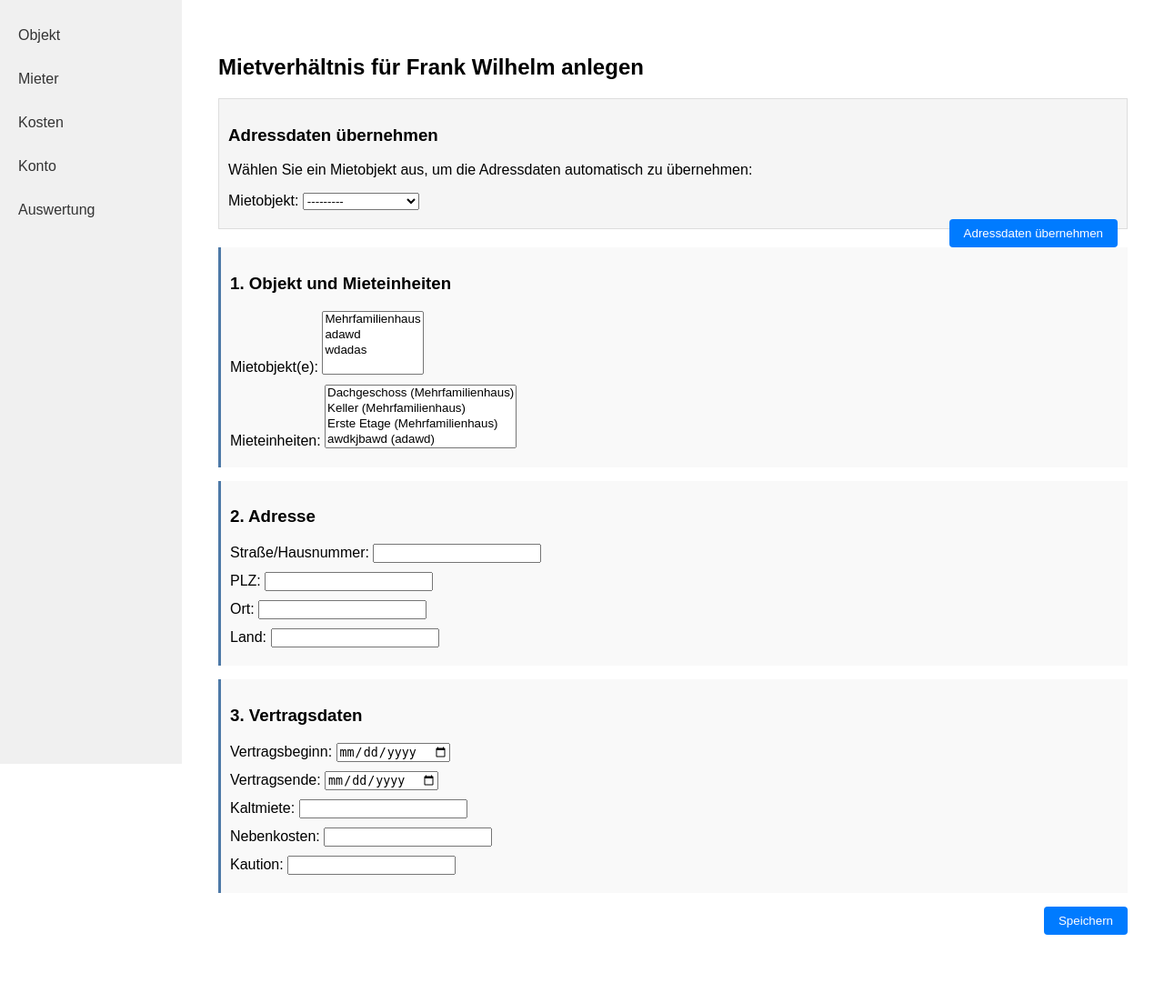
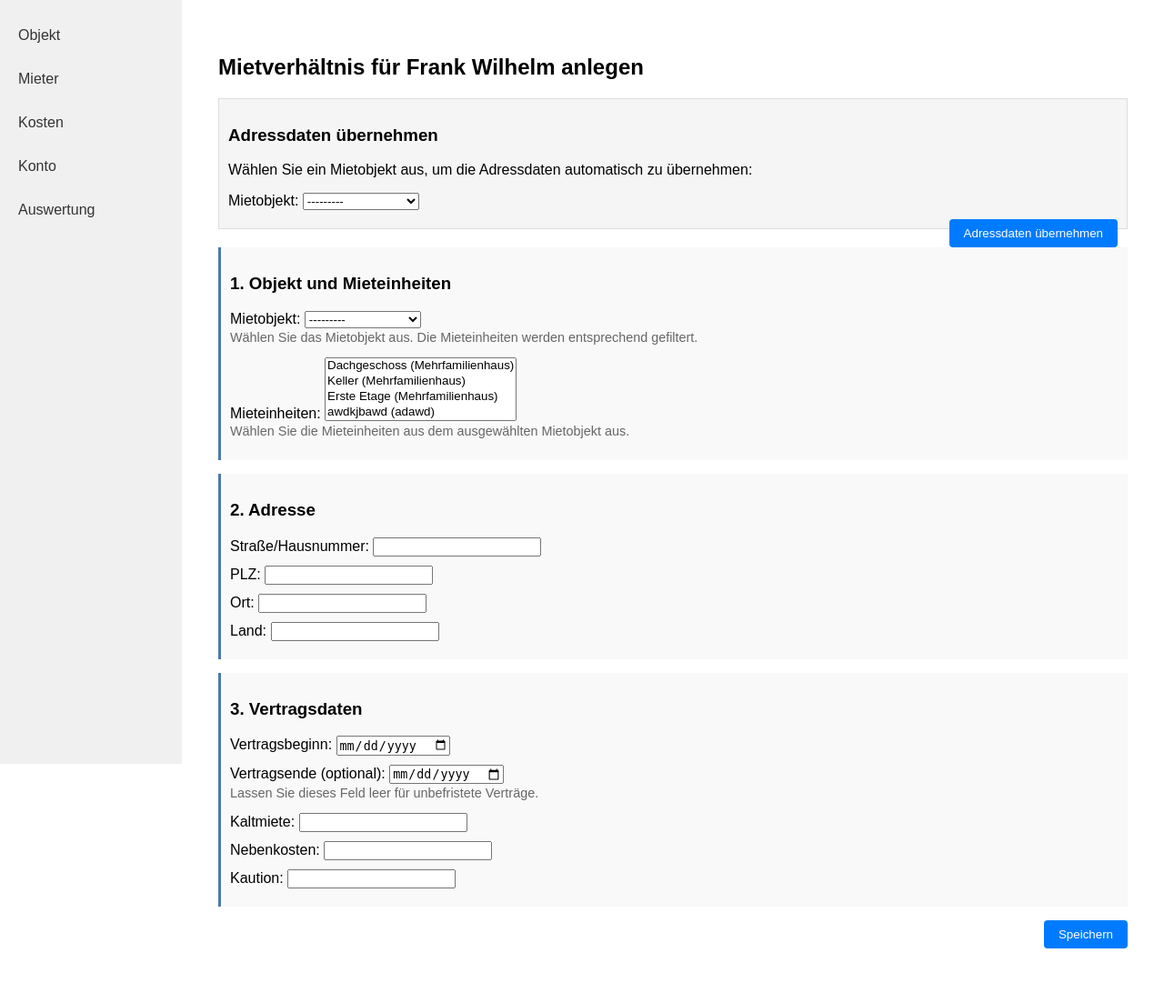
Before and after one commit to JonnyDKahle/kostenpruefung-mietobjekte, a Django app: page /mieter/2/mietverhaeltnis/create/ in a window 1280 px wide. Shown: the whole page at 91% size. Before the commit the page ends 1028 px from the top, so only its background shows below. Run offline with Django 4.2, Linux system fonts and the light colour scheme; a user stored in the database is signed in; data comes from the database, SQL or seed files in the repository; both versions use the stored data as it was after the commit.

Commit message:
Refactor MietverhaeltnisForm to use a single Mietobjekt field, update related views and templates, and enhance AJAX functionality for dynamic Mieteinheiten selection. Modify vertragsende field to allow null values

```diff
--- a/kostenpruefung_mietobjekte_app/forms.py
+++ b/kostenpruefung_mietobjekte_app/forms.py
@@ -81,16 +81,16 @@ class KontoForm(forms.ModelForm):
         }
 
 class MietverhaeltnisForm(forms.ModelForm):
-    # Add a single-select field for selecting one Mietobjekt to get the address
-    primary_mietobjekt = forms.ModelChoiceField(
+    # Single field for selecting one Mietobjekt
+    mietobjekt = forms.ModelChoiceField(
         queryset=Mietobjekt.objects.all(),
-        label="Primäres Mietobjekt für Adressdaten",
-        required=False
+        label="Mietobjekt",
+        required=True
     )
 
     class Meta:
         model = Mietverhaeltnis
-        fields = ['primary_mietobjekt', 'mietobjekte', 'mieteinheiten', 'vertragsbeginn',
+        fields = ['mietobjekt', 'mieteinheiten', 'vertragsbeginn',
                   'vertragsende', 'kaltmiete', 'nebenkosten', 'kaution',
                   'strasse_hausnummer', 'plz', 'ort', 'land']
         widgets = {
@@ -101,9 +101,22 @@ class MietverhaeltnisForm(forms.ModelForm):
     def __init__(self, *args, user=None, **kwargs):
         super().__init__(*args, **kwargs)
         if user:
-            self.fields['primary_mietobjekt'].queryset = Mietobjekt.objects.filter(created_by=user)
-            self.fields['mietobjekte'].queryset = Mietobjekt.objects.filter(created_by=user)
+            self.fields['mietobjekt'].queryset = Mietobjekt.objects.filter(created_by=user)
+            # Show all mieteinheiten initially - JavaScript will filter them
             self.fields['mieteinheiten'].queryset = Mieteinheit.objects.filter(mietobjekt__created_by=user)
+
+            # If we have a selected mietobjekt in GET/POST data, filter the mieteinheiten
+            if 'mietobjekt' in self.data:
+                try:
+                    mietobjekt_id = int(self.data.get('mietobjekt'))
+                    self.fields['mieteinheiten'].queryset = Mieteinheit.objects.filter(mietobjekt_id=mietobjekt_id)
+                except (ValueError, TypeError):
+                    pass
+            elif self.instance.pk and hasattr(self.instance, 'mietobjekte'):
+                # For editing existing instances, show mieteinheiten of the first mietobjekt
+                if self.instance.mietobjekte.exists():
+                    first_mietobjekt = self.instance.mietobjekte.first()
+                    self.fields['mieteinheiten'].queryset = first_mietobjekt.mieteinheiten.all()
 
 class PasswordConfirmationForm(forms.Form):
     password = forms.CharField(
--- a/kostenpruefung_mietobjekte_app/templates/kostenpruefung_mietobjekte_app/mieter.html
+++ b/kostenpruefung_mietobjekte_app/templates/kostenpruefung_mietobjekte_app/mieter.html
@@ -57,7 +57,7 @@
                 <td>{{ m.e_mail }}</td>
                 <td>{{ m.geburtsdatum|date:"d.m.Y" }}</td>
                 <td>{{ m.vertragsbeginn|date:"d.m.Y" }}</td>
-                <td>{{ m.vertragsende|date:"d.m.Y" }}</td>
+                <td>{{ m.vertragsende|date:"d.m.Y"|default:"unbefristet" }}</td>
                 <td>{{ m.kaltmiete }}</td>
                 <td>{{ m.nebenkosten }}</td>
                 <td>{{ m.kaution }}</td>
--- a/kostenpruefung_mietobjekte_app/templates/kostenpruefung_mietobjekte_app/mieter_table.html
+++ b/kostenpruefung_mietobjekte_app/templates/kostenpruefung_mietobjekte_app/mieter_table.html
@@ -109,7 +109,7 @@
                 <td>{{ mv.ort }}</td>
                 <td>{{ mv.land }}</td>
                 <td>{{ mv.vertragsbeginn|date:"d.m.Y" }}</td>
-                <td>{{ mv.vertragsende|date:"d.m.Y" }}</td>
+                <td>{{ mv.vertragsende|date:"d.m.Y"|default:"unbefristet" }}</td>
                 <td>{{ mv.kaltmiete }}</td>
                 <td>{{ mv.nebenkosten }}</td>
                 <td>{{ mv.kaution }}</td>
--- a/kostenpruefung_mietobjekte_app/templates/kostenpruefung_mietobjekte_app/mietverhaeltnis_form.html
+++ b/kostenpruefung_mietobjekte_app/templates/kostenpruefung_mietobjekte_app/mietverhaeltnis_form.html
@@ -47,8 +47,8 @@
 
             <form method="get" action="">
                 <div class="form-row">
-                    <label for="id_primary_mietobjekt">Mietobjekt:</label>
-                    {{ form.primary_mietobjekt }}
+                    <label for="id_mietobjekt">Mietobjekt:</label>
+                    {{ form.mietobjekt }}
                 </div>
                 <button type="submit" class="action-btn">Adressdaten übernehmen</button>
             </form>
@@ -67,12 +67,14 @@
             <div class="field-group">
                 <h3>1. Objekt und Mieteinheiten</h3>
                 <div class="form-row">
-                    <label for="{{ form.mietobjekte.id_for_label }}">Mietobjekt(e):</label>
-                    {{ form.mietobjekte }}
+                    <label for="{{ form.mietobjekt.id_for_label }}">Mietobjekt:</label>
+                    {{ form.mietobjekt }}
+                    <p class="help-text">Wählen Sie das Mietobjekt aus. Die Mieteinheiten werden entsprechend gefiltert.</p>
                 </div>
                 <div class="form-row">
                     <label for="{{ form.mieteinheiten.id_for_label }}">Mieteinheiten:</label>
                     {{ form.mieteinheiten }}
+                    <p class="help-text">Wählen Sie die Mieteinheiten aus dem ausgewählten Mietobjekt aus.</p>
                 </div>
             </div>
 
@@ -103,8 +105,9 @@
                     {{ form.vertragsbeginn }}
                 </div>
                 <div class="form-row">
-                    <label for="{{ form.vertragsende.id_for_label }}">Vertragsende:</label>
+                    <label for="{{ form.vertragsende.id_for_label }}">Vertragsende (optional):</label>
                     {{ form.vertragsende }}
+                    <p class="help-text">Lassen Sie dieses Feld leer für unbefristete Verträge.</p>
                 </div>
                 <div class="form-row">
                     <label for="{{ form.kaltmiete.id_for_label }}">Kaltmiete:</label>
@@ -120,10 +123,78 @@
                 </div>
             </div>
 
-            <input type="hidden" name="primary_mietobjekt" value="{{ form.primary_mietobjekt.value|default:'' }}">
+            <input type="hidden" name="mietobjekt" value="{{ form.mietobjekt.value|default:'' }}">
             <button type="submit" class="action-btn">Speichern</button>
         </form>
     </div>
 </div>
+
+<script>
+document.addEventListener('DOMContentLoaded', function() {
+    const mietobjektSelect = document.getElementById('id_mietobjekt');
+    const mieteinheitenSelect = document.getElementById('id_mieteinheiten');
+
+    // Get CSRF token
+    function getCookie(name) {
+        let cookieValue = null;
+        if (document.cookie && document.cookie !== '') {
+            const cookies = document.cookie.split(';');
+            for (let i = 0; i < cookies.length; i++) {
+                const cookie = cookies[i].trim();
+                if (cookie.substring(0, name.length + 1) === (name + '=')) {
+                    cookieValue = decodeURIComponent(cookie.substring(name.length + 1));
+                    break;
+                }
+            }
+        }
+        return cookieValue;
+    }
+    const csrftoken = getCookie('csrftoken');
+
+    function updateMieteinheiten() {
+        const selectedObjektId = mietobjektSelect.value;
+
+        // Clear current options
+        mieteinheitenSelect.innerHTML = '<option value="">---------</option>';
+
+        if (selectedObjektId) {
+            // Make AJAX request to get mieteinheiten
+            fetch(`{% url 'kostenpruefung_mietobjekte_app:get_mieteinheiten' %}?mietobjekt_id=${selectedObjektId}`, {
+                method: 'GET',
+                headers: {
+                    'X-CSRFToken': csrftoken,
+                    'Content-Type': 'application/json',
+                },
+            })
+                .then(response => response.json())
+                .then(data => {
+                    console.log('Received data:', data); // Debug log
+                    data.mieteinheiten.forEach(function(einheit) {
+                        const option = document.createElement('option');
+                        option.value = einheit.id;
+                        option.textContent = einheit.name;
+                        mieteinheitenSelect.appendChild(option);
+                    });
+                })
+                .catch(error => {
+                    console.error('Error fetching mieteinheiten:', error);
+                });
+        }
+    }
+
+    // Update mieteinheiten when mietobjekt changes
+    mietobjektSelect.addEventListener('change', function() {
+        console.log('Mietobjekt changed to:', mietobjektSelect.value); // Debug log
+        updateMieteinheiten();
+    });
+
+    // Initial update if a mietobjekt is already selected
+    if (mietobjektSelect.value) {
+        console.log('Initial mietobjekt value:', mietobjektSelect.value); // Debug log
+        updateMieteinheiten();
+    }
+});
+</script>
+
 </body>
 </html>
--- a/kostenpruefung_mietobjekte_app/urls.py
+++ b/kostenpruefung_mietobjekte_app/urls.py
@@ -8,7 +8,7 @@ from django.urls import path
 from .views import (objekt_index, mieter, rechnungen, kostenarten, lieferanten, konto, auswertung,
                     mieter_laufend, mieter_zukuenftig, mieter_archiv)
 from .views import mietobjekt_create, rechnung_create, rechnungsart_create, lieferant_create, konto_create
-from .views import mieteinheit_create, prozent_bulk_update, mieter_create_step1, mietverhaeltnis_create
+from .views import mieteinheit_create, prozent_bulk_update, mieter_create_step1, mietverhaeltnis_create, get_mieteinheiten
 
 # Class-based views imports
 from .views import MietobjektUpdateView, MietobjektDeleteView
@@ -47,6 +47,7 @@ urlpatterns = [
 
     # ─────────────────────────── MIETVERHAELTNIS URLS ────────────────────
     path('mieter/<int:mieter_id>/mietverhaeltnis/create/', mietverhaeltnis_create, name='mietverhaeltnis_create'),
+    path('ajax/get_mieteinheiten/', get_mieteinheiten, name='get_mieteinheiten'),
 
     # ─────────────────────────── RECHNUNG URLS ───────────────────────────
     path('rechnungen/', rechnungen, name='rechnungen'),
--- a/kostenpruefung_mietobjekte_app/views.py
+++ b/kostenpruefung_mietobjekte_app/views.py
@@ -4,7 +4,7 @@
 
 from django.shortcuts import render, redirect
 from django.http import HttpResponse, HttpResponseRedirect
-from django.db.models import Prefetch, Sum
+from django.db.models import Prefetch, Sum, Q
 from django.forms import modelformset_factory
 from django.utils import timezone
 from django.views.generic.edit import UpdateView, DeleteView
@@ -88,10 +88,13 @@ def mieter_laufend(request):
     today = timezone.now().date()
 
     # Get tenants with at least one current contract, but show ALL their contracts
+    # Include contracts where vertragsende is null (unlimited) or in the future
     mieter_with_current = Mieter.objects.filter(
         created_by=request.user,
-        mietverhaeltnisse__vertragsbeginn__lte=today,
-        mietverhaeltnisse__vertragsende__gte=today
+        mietverhaeltnisse__vertragsbeginn__lte=today
+    ).filter(
+        Q(mietverhaeltnisse__vertragsende__gte=today) |
+        Q(mietverhaeltnisse__vertragsende__isnull=True)
     ).distinct().prefetch_related(
         Prefetch(
             'mietverhaeltnisse',
@@ -142,9 +145,10 @@ def mieter_zukuenftig(request):
 def mieter_archiv(request):
     today = timezone.now().date()
 
-    # Get tenants with at least one past contract, but show ALL their contracts
+    # Get tenants with at least one past contract (where vertragsende exists and is in the past)
     mieter_with_past = Mieter.objects.filter(
         created_by=request.user,
+        mietverhaeltnisse__vertragsende__isnull=False,
         mietverhaeltnisse__vertragsende__lt=today
     ).distinct().prefetch_related(
         Prefetch(
@@ -516,6 +520,29 @@ def auswertung(request):
 # ═══════════════════════════════════════════════════════════════════════════════
 
 @login_required
+def get_mieteinheiten(request):
+    """AJAX endpoint to get Mieteinheiten for a specific Mietobjekt"""
+    from django.http import JsonResponse
+
+    mietobjekt_id = request.GET.get('mietobjekt_id')
+    if not mietobjekt_id:
+        return JsonResponse({'mieteinheiten': []})
+
+    try:
+        mietobjekt = Mietobjekt.objects.get(id=mietobjekt_id, created_by=request.user)
+        mieteinheiten = mietobjekt.mieteinheiten.all()
+
+        data = {
+            'mieteinheiten': [
+                {'id': einheit.id, 'name': einheit.name}
+                for einheit in mieteinheiten
+            ]
+        }
+        return JsonResponse(data)
+    except Mietobjekt.DoesNotExist:
+        return JsonResponse({'mieteinheiten': []})
+
+@login_required
 def mietverhaeltnis_create(request, mieter_id):
     mieter = Mieter.objects.filter(id=mieter_id, created_by=request.user).first()
     if not mieter:
@@ -525,8 +552,8 @@ def mietverhaeltnis_create(request, mieter_id):
     selected_mietobjekt = None
 
     # Check if we're updating the form with address from selected Mietobjekt
-    if request.method == 'GET' and 'primary_mietobjekt' in request.GET:
-        mietobjekt_id = request.GET.get('primary_mietobjekt')
+    if request.method == 'GET' and 'mietobjekt' in request.GET:
+        mietobjekt_id = request.GET.get('mietobjekt')
         if mietobjekt_id:
             selected_mietobjekt = Mietobjekt.objects.filter(
                 id=mietobjekt_id, created_by=request.user
@@ -538,9 +565,7 @@ def mietverhaeltnis_create(request, mieter_id):
                     'plz': selected_mietobjekt.plz,
                     'ort': selected_mietobjekt.ort,
                     'land': selected_mietobjekt.land,
-                    'primary_mietobjekt': selected_mietobjekt.id,
-                    # Pre-select this in the mietobjekte field too
-                    'mietobjekte': [selected_mietobjekt.id]
+                    'mietobjekt': selected_mietobjekt.id,
                 }
 
     if request.method == 'POST':
@@ -551,13 +576,19 @@ def mietverhaeltnis_create(request, mieter_id):
             mietverhaeltnis.mieter = mieter
             mietverhaeltnis.created_by = request.user
             mietverhaeltnis.save()
+
+            # Set the single mietobjekt to the mietobjekte many-to-many field
+            mietobjekt = form.cleaned_data['mietobjekt']
+            mietverhaeltnis.mietobjekte.set([mietobjekt])
+
+            # Save mieteinheiten
             form.save_m2m()
 
             # Redirect based on contract status
             today = timezone.now().date()
             if mietverhaeltnis.vertragsbeginn > today:
                 return redirect('kostenpruefung_mietobjekte_app:mieter_zukuenftig')
-            elif mietverhaeltnis.vertragsende < today:
+            elif mietverhaeltnis.vertragsende and mietverhaeltnis.vertragsende < today:
                 return redirect('kostenpruefung_mietobjekte_app:mieter_archiv')
             else:
                 return redirect('kostenpruefung_mietobjekte_app:mieter_laufend')
```
Also changed, not shown: kostenpruefung_mietobjekte_app/models.py (+4 -3 lines), db.sqlite3, kostenpruefung_mietobjekte_app/migrations/0004_alter_mietverhaeltnis_vertragsende.py (added).
